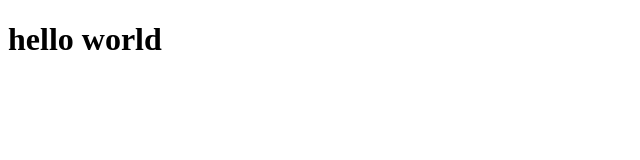
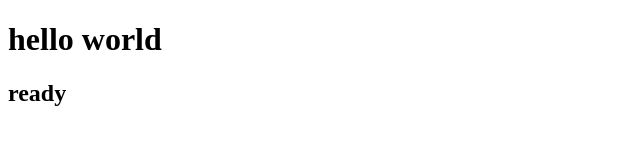
Before and after one commit to haniaisrar/demo, a plain HTML site: page index.html in a window 1280 px wide. Shown: the full height of the page, 0-640 px from the left. Drawn offline with Linux system fonts and the light colour scheme.

Commit message:
new commit

```diff
--- a/index.html
+++ b/index.html
@@ -9,5 +9,6 @@
 </head>
 <body>
     <h1>hello world</h1>
+    <h2>ready</h2>
 </body>
 </html>
```
